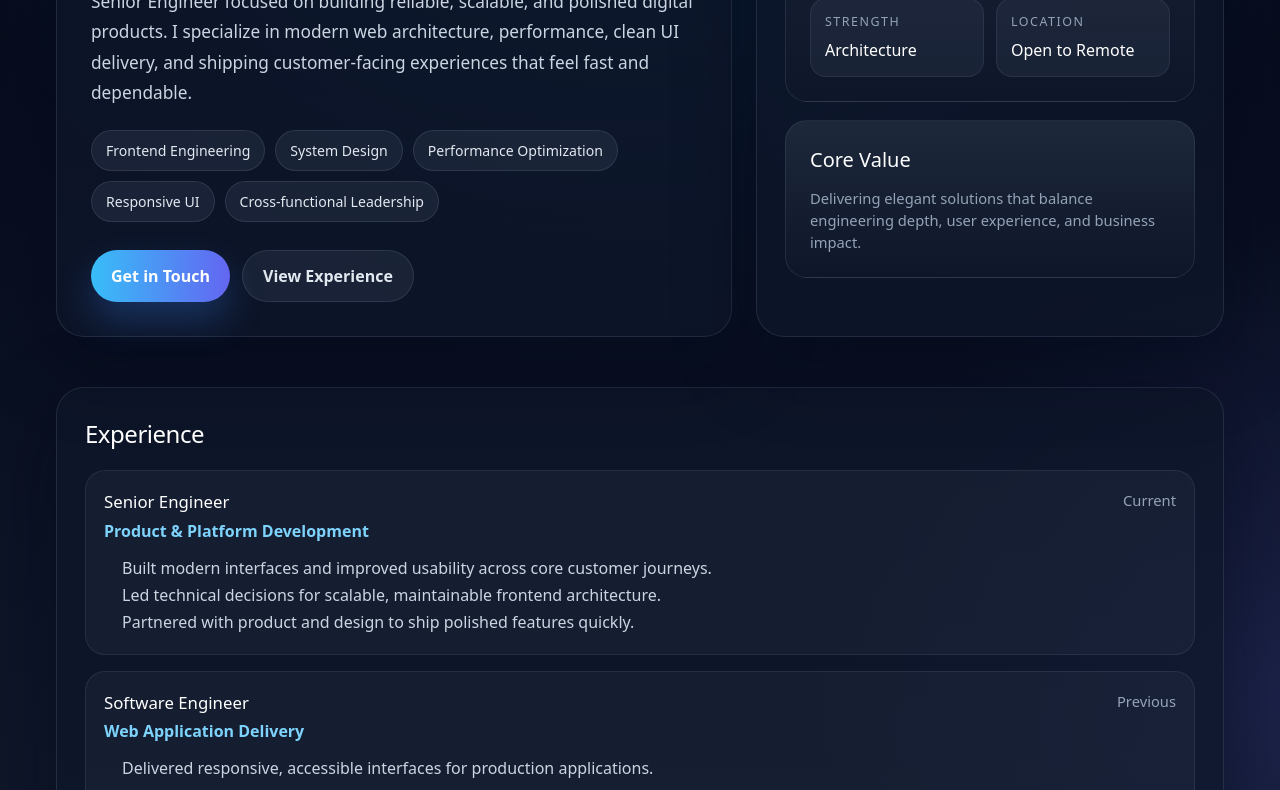
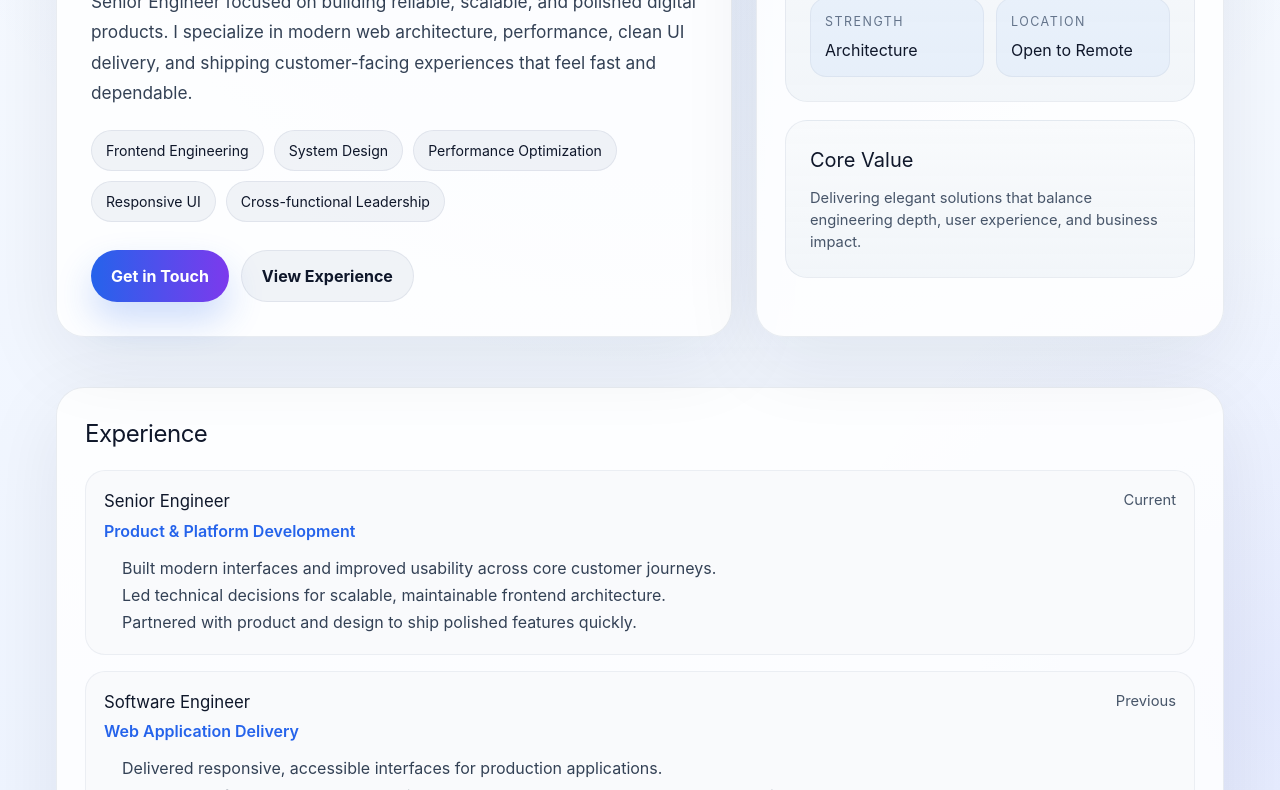
Before and after one commit to riverxapp/api-orbit-gbv, a plain HTML site: page index.html in a window 1280 px wide. Shown: the part 408-1198 px from the top of the page. Drawn offline with nearby package versions, Linux system fonts and the light colour scheme.

Commit message:
chore: deterministic bootstrap step 1/1 - index.html

```diff
--- a/index.html
+++ b/index.html
@@ -1,4 +1,4 @@
-<!DOCTYPE html><html lang="en" class="scroll-smooth"><head>
+<!DOCTYPE html><html lang="en" class="scroll-smooth light">
   <meta charset="UTF-8">
   <meta name="viewport" content="width=device-width, initial-scale=1.0">
   <title>Chirag Dodiya | Senior Engineer Resume</title>
@@ -16,61 +16,63 @@
       document.documentElement.classList.add(theme);
     })();
   </script>
-</head>
-
   <style>
-    :root{color-scheme:dark;}
+    :root{color-scheme:light;}
     html{scroll-behavior:smooth;}
-    body{background:
-      radial-gradient(circle at top, rgba(56,189,248,.18), transparent 34%),
-      radial-gradient(circle at right, rgba(99,102,241,.16), transparent 28%),
-      linear-gradient(180deg, #020617 0%, #0f172a 55%, #020617 100%);
+    body{margin:0;font-family:Inter,ui-sans-serif,system-ui,-apple-system,BlinkMacSystemFont,"Segoe UI",sans-serif;background:
+      radial-gradient(circle at top, rgba(59,130,246,.10), transparent 34%),
+      radial-gradient(circle at right, rgba(99,102,241,.08), transparent 28%),
+      linear-gradient(180deg, #f8fbff 0%, #eef4ff 55%, #f8fafc 100%);
+      color:#0f172a;
     }
     .resume-shell{max-width:1200px;margin:0 auto;padding:24px 16px 56px;}
-    .resume-header{position:sticky;top:0;z-index:50;backdrop-filter:blur(18px);background:rgba(2,6,23,.72);border-bottom:1px solid rgba(148,163,184,.16);}
+    .resume-header{position:sticky;top:0;z-index:50;backdrop-filter:blur(18px);background:rgba(255,255,255,.78);border-bottom:1px solid rgba(148,163,184,.22);}
     .nav-inner{max-width:1200px;margin:0 auto;padding:16px;display:flex;justify-content:space-between;align-items:center;gap:16px;}
-    .brand{display:flex;align-items:center;gap:14px;text-decoration:none;color:#f8fafc;}
-    .avatar{width:48px;height:48px;border-radius:16px;display:grid;place-items:center;background:linear-gradient(135deg,#38bdf8,#6366f1);color:white;font-weight:800;box-shadow:0 10px 30px rgba(59,130,246,.35);}
+    .brand{display:flex;align-items:center;gap:14px;text-decoration:none;color:#0f172a;}
+    .avatar{width:48px;height:48px;border-radius:16px;display:grid;place-items:center;background:linear-gradient(135deg,#38bdf8,#6366f1);color:white;font-weight:800;box-shadow:0 10px 30px rgba(59,130,246,.25);}
     .brand h1{margin:0;font-size:1.05rem;line-height:1.1;}
-    .brand p,.muted{margin:0;color:#94a3b8;font-size:.92rem;}
+    .brand p,.muted{margin:0;color:#475569;font-size:.92rem;}
     .hero{padding:56px 0 28px;display:grid;grid-template-columns:1.3fr .9fr;gap:24px;align-items:stretch;}
-    .panel{background:rgba(15,23,42,.72);border:1px solid rgba(148,163,184,.16);border-radius:28px;box-shadow:0 24px 80px rgba(2,6,23,.45);}
+    .panel{background:rgba(255,255,255,.82);border:1px solid rgba(148,163,184,.20);border-radius:28px;box-shadow:0 24px 80px rgba(15,23,42,.08);}
     .hero-copy{padding:34px;}
-    .eyebrow{display:inline-flex;gap:8px;align-items:center;padding:8px 14px;border-radius:999px;background:rgba(56,189,248,.12);border:1px solid rgba(56,189,248,.22);color:#7dd3fc;font-size:.78rem;font-weight:700;letter-spacing:.12em;text-transform:uppercase;}
+    .eyebrow{display:inline-flex;gap:8px;align-items:center;padding:8px 14px;border-radius:999px;background:rgba(59,130,246,.10);border:1px solid rgba(59,130,246,.18);color:#2563eb;font-size:.78rem;font-weight:700;letter-spacing:.12em;text-transform:uppercase;}
     .hero h2{font-size:clamp(2.6rem,5vw,4.8rem);line-height:1.02;margin:18px 0 14px;letter-spacing:-.04em;}
-    .gradient{background:linear-gradient(90deg,#f8fafc,#7dd3fc,#a78bfa);-webkit-background-clip:text;background-clip:text;color:transparent;}
-    .lead{font-size:1.08rem;line-height:1.75;color:#cbd5e1;max-width:62ch;}
+    .gradient{background:linear-gradient(90deg,#0f172a,#2563eb,#7c3aed);-webkit-background-clip:text;background-clip:text;color:transparent;}
+    .lead{font-size:1.08rem;line-height:1.75;color:#334155;max-width:62ch;}
     .chips{display:flex;flex-wrap:wrap;gap:10px;margin-top:22px;}
-    .chip{padding:9px 14px;border-radius:999px;background:rgba(148,163,184,.10);border:1px solid rgba(148,163,184,.16);color:#e2e8f0;font-size:.88rem;}
+    .chip{padding:9px 14px;border-radius:999px;background:rgba(148,163,184,.12);border:1px solid rgba(148,163,184,.18);color:#0f172a;font-size:.88rem;}
     .cta-row{display:flex;flex-wrap:wrap;gap:12px;margin-top:28px;}
     .btn{display:inline-flex;align-items:center;justify-content:center;padding:13px 20px;border-radius:999px;text-decoration:none;font-weight:700;transition:.2s transform,.2s opacity,.2s background;}
-    .btn-primary{background:linear-gradient(90deg,#38bdf8,#6366f1);color:white;box-shadow:0 18px 36px rgba(59,130,246,.28);}
-    .btn-secondary{background:rgba(148,163,184,.10);color:#e2e8f0;border:1px solid rgba(148,163,184,.16);}
+    .btn-primary{background:linear-gradient(90deg,#2563eb,#7c3aed);color:white;box-shadow:0 18px 36px rgba(37,99,235,.22);}
+    .btn-secondary{background:rgba(148,163,184,.12);color:#0f172a;border:1px solid rgba(148,163,184,.18);}
     .btn:hover{transform:translateY(-1px);}
     .side-card{padding:28px;display:flex;flex-direction:column;gap:18px;}
-    .profile-box{padding:24px;border-radius:22px;background:linear-gradient(180deg, rgba(30,41,59,.95), rgba(15,23,42,.92));border:1px solid rgba(148,163,184,.14);}
+    .profile-box{padding:24px;border-radius:22px;background:linear-gradient(180deg, rgba(248,250,252,.96), rgba(241,245,249,.92));border:1px solid rgba(148,163,184,.16);}
     .profile-box h3,.section h3{margin:0 0 12px;font-size:1.25rem;}
     .info-grid{display:grid;grid-template-columns:1fr 1fr;gap:12px;margin-top:14px;}
-    .info{padding:14px;border-radius:16px;background:rgba(148,163,184,.08);border:1px solid rgba(148,163,184,.12);}
-    .info span{display:block;color:#94a3b8;font-size:.78rem;text-transform:uppercase;letter-spacing:.12em;margin-bottom:6px;}
+    .info{padding:14px;border-radius:16px;background:rgba(59,130,246,.06);border:1px solid rgba(148,163,184,.14);}
+    .info span{display:block;color:#64748b;font-size:.78rem;text-transform:uppercase;letter-spacing:.12em;margin-bottom:6px;}
     .section{margin-top:22px;padding:28px;}
     .section + .section{margin-top:18px;}
     .section h2{margin:0 0 18px;font-size:1.5rem;letter-spacing:-.02em;}
     .timeline{display:grid;gap:16px;}
-    .item{padding:18px;border-radius:20px;background:rgba(148,163,184,.06);border:1px solid rgba(148,163,184,.12);}
+    .item{padding:18px;border-radius:20px;background:rgba(248,250,252,.86);border:1px solid rgba(148,163,184,.14);}
     .item-top{display:flex;justify-content:space-between;gap:12px;flex-wrap:wrap;align-items:flex-start;}
     .item h4{margin:0;font-size:1.05rem;}
-    .item .org{color:#7dd3fc;font-weight:600;margin-top:4px;}
-    .item ul{margin:12px 0 0;padding-left:18px;color:#cbd5e1;line-height:1.7;}
+    .item .org{color:#2563eb;font-weight:600;margin-top:4px;}
+    .item ul{margin:12px 0 0;padding-left:18px;color:#334155;line-height:1.7;}
     .skills{display:flex;flex-wrap:wrap;gap:10px;}
-    .skill{padding:10px 14px;border-radius:999px;background:rgba(56,189,248,.10);border:1px solid rgba(56,189,248,.18);color:#e0f2fe;font-size:.9rem;}
+    .skill{padding:10px 14px;border-radius:999px;background:rgba(59,130,246,.08);border:1px solid rgba(59,130,246,.14);color:#0f172a;font-size:.9rem;}
     .grid-2{display:grid;grid-template-columns:1fr 1fr;gap:18px;}
     .contact-list{display:grid;gap:10px;}
-    .contact-list a{color:#e2e8f0;text-decoration:none;}
-    .footer{padding:18px 0 0;color:#94a3b8;font-size:.92rem;text-align:center;}
+    .contact-list a{color:#0f172a;text-decoration:none;}
+    .footer{padding:18px 0 0;color:#64748b;font-size:.92rem;text-align:center;}
     @media (max-width: 900px){.hero,.grid-2{grid-template-columns:1fr;}.hero-copy,.side-card,.section{padding:22px;}.nav-inner{padding:14px 16px;}}
   </style>
-  <header class="resume-header">
+
+
+
+  <body><header class="resume-header">
     <div class="nav-inner">
       <a href="#top" class="brand">
         <div class="avatar">CD</div>
@@ -158,5 +160,5 @@
         <div class="item"><strong>LinkedIn:</strong> <a href="#">linkedin.com/in/chirag-dodiya</a></div>
       </div>
     </section>
-    <div class="footer">© <span id="year"></span> Chirag Dodiya. Senior Engineer.</div>
-  </main></html>
+    <div class="footer">© 2026 Chirag Dodiya. Senior Engineer.</div>
+  </main></body></html>
```
